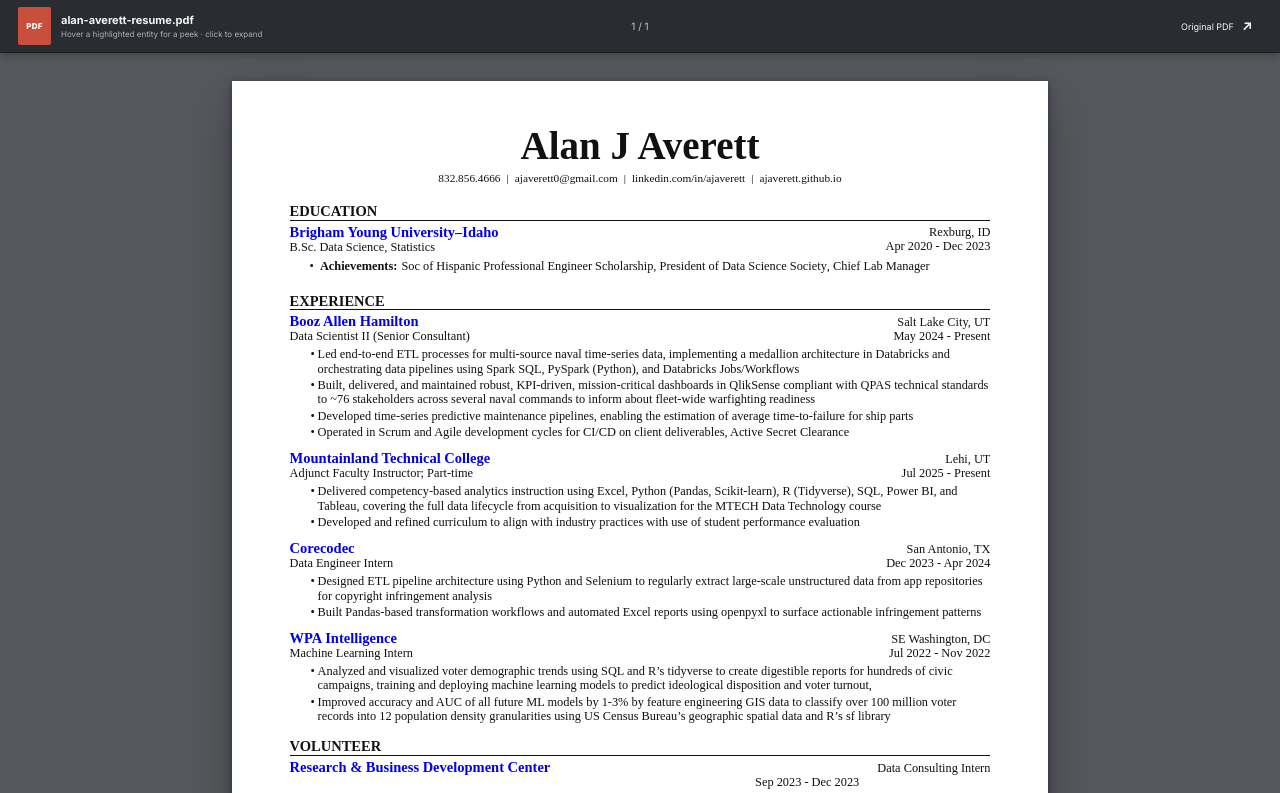
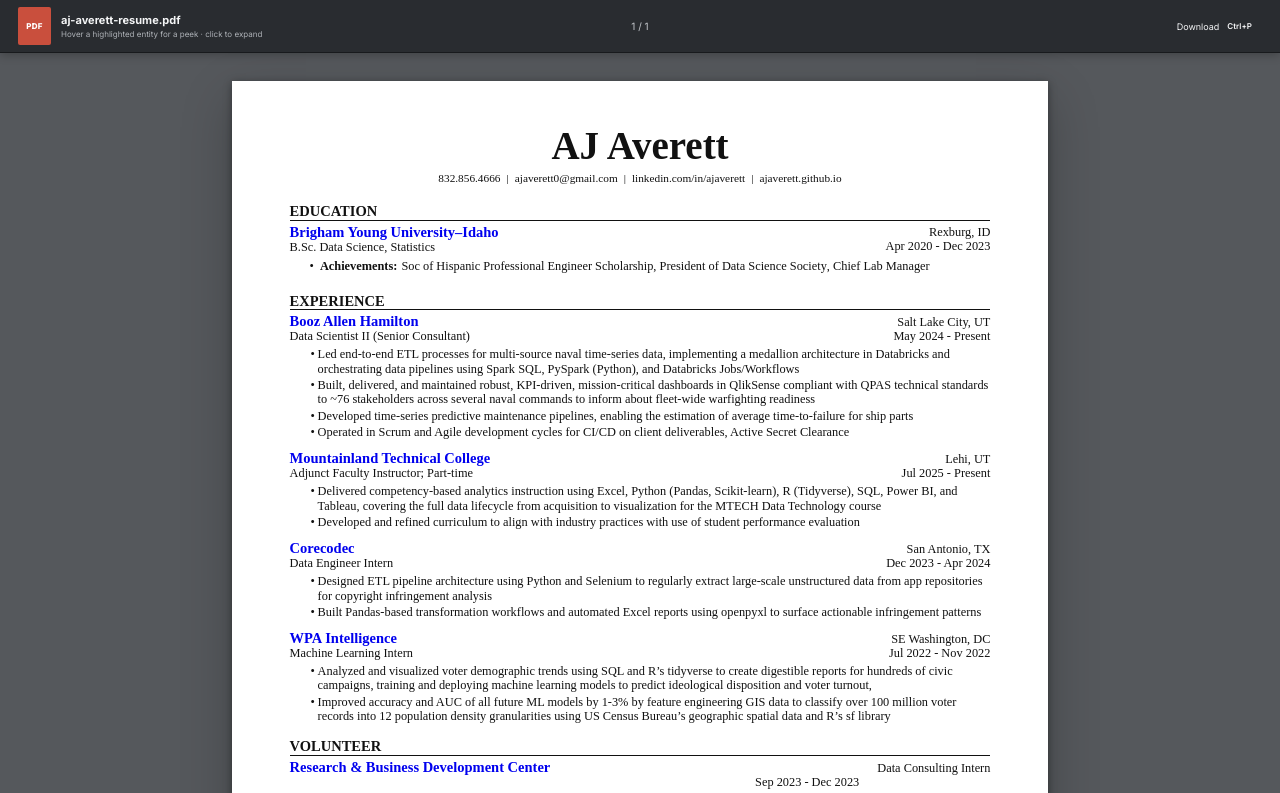
Before and after one commit to ajaverett/ajaverett.github.io, a Next.js app: page / in a window 1280 px wide. Shown: the top 793 px of the page. Built offline with nearby package versions, Linux system fonts and the light colour scheme; a web font is replaced by a local one.

Commit message:
Rename resume and add print button

```diff
--- a/app/globals.css
+++ b/app/globals.css
@@ -196,8 +196,12 @@
   align-items: center;
   gap: 8px;
   padding: 8px 10px;
+  color: inherit;
+  border: 0;
   border-radius: 3px;
+  background: transparent;
   font-size: 9px;
+  cursor: pointer;
   transition: background 150ms ease;
 }
 
@@ -206,7 +210,8 @@
 }
 
 .pdf-download b {
-  font-size: 13px;
+  font-size: 8px;
+  font-weight: 600;
 }
 
 .pdf-canvas {
--- a/app/layout.tsx
+++ b/app/layout.tsx
@@ -3,11 +3,11 @@
 
 const siteUrl = "https://ajaverett.github.io";
 const description =
-  "Alan Averett's single-page interactive résumé, with expandable context for his work across data science, engineering, machine learning, education, and civic data.";
+  "AJ Averett's single-page interactive résumé, with expandable context for his work across data science, engineering, machine learning, education, and civic data.";
 
 export const metadata: Metadata = {
   metadataBase: new URL(siteUrl),
-  title: "Alan J. Averett — Data Scientist",
+  title: "AJ Averett — Data Scientist",
   description,
   alternates: {
     canonical: siteUrl,
@@ -15,20 +15,20 @@
   openGraph: {
     type: "website",
     url: siteUrl,
-    title: "Alan J. Averett — Data Scientist",
+    title: "AJ Averett — Data Scientist",
     description,
     images: [
       {
         url: `${siteUrl}/og-v2.png`,
         width: 1731,
         height: 909,
-        alt: "Alan J Averett's one-page résumé with a colorful interactive peek emerging from a highlighted line.",
+        alt: "AJ Averett's one-page résumé with a colorful interactive peek emerging from a highlighted line.",
       },
     ],
   },
   twitter: {
     card: "summary_large_image",
-    title: "Alan J. Averett — Data Scientist",
+    title: "AJ Averett — Data Scientist",
     description,
     images: [`${siteUrl}/og-v2.png`],
   },
--- a/app/page.tsx
+++ b/app/page.tsx
@@ -258,7 +258,7 @@
     id: "alan",
     theme: "about",
     eyebrow: "About me",
-    title: "Alan J Averett",
+    title: "AJ Averett",
     peek:
       "Data scientist, engineer, instructor, and the person behind this very serious résumé.",
     overview:
@@ -639,23 +639,22 @@
             PDF
           </span>
           <span className="pdf-file-copy">
-            <strong>alan-averett-resume.pdf</strong>
+            <strong>aj-averett-resume.pdf</strong>
             <small>Hover a highlighted entity for a peek · click to expand</small>
           </span>
         </div>
         <span className="pdf-page-count" aria-label="Page 1 of 1">
           1 / 1
         </span>
-        <a
+        <button
           className="pdf-download"
-          href="/alan-averett-resume.pdf"
-          target="_blank"
-          rel="noreferrer"
-          aria-label="Open the original résumé PDF"
+          type="button"
+          onClick={() => window.print()}
+          aria-label="Print or save the résumé as a PDF"
         >
-          <span>Original PDF</span>
-          <b aria-hidden="true">↗</b>
-        </a>
+          <span>Download</span>
+          <b aria-hidden="true">Ctrl+P</b>
+        </button>
       </nav>
 
       <div className="pdf-canvas">
@@ -676,7 +675,7 @@
                 onLeave={() => setPeek(null)}
                 onExpand={openProfile}
               >
-                Alan J Averett
+                AJ Averett
               </EntityTrigger>
             </h1>
             <p className="pdf-contact">
--- a/package.json
+++ b/package.json
@@ -1,5 +1,5 @@
 {
-  "name": "alan-averett-interactive-resume",
+  "name": "aj-averett-interactive-resume",
   "version": "0.1.0",
   "private": true,
   "engines": {
```
Also changed, not shown: 2 other files (tests, documents, lock files or other folders).
